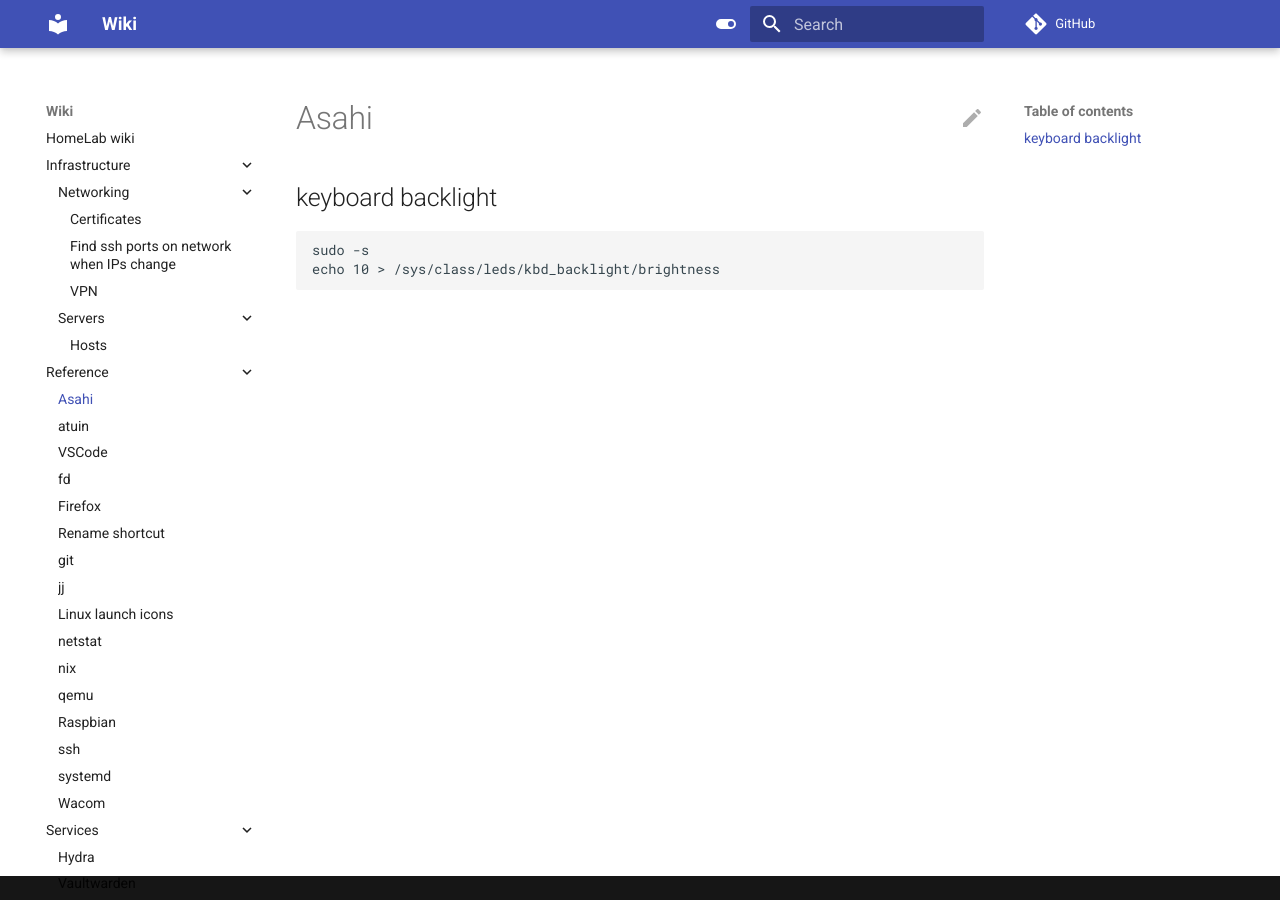
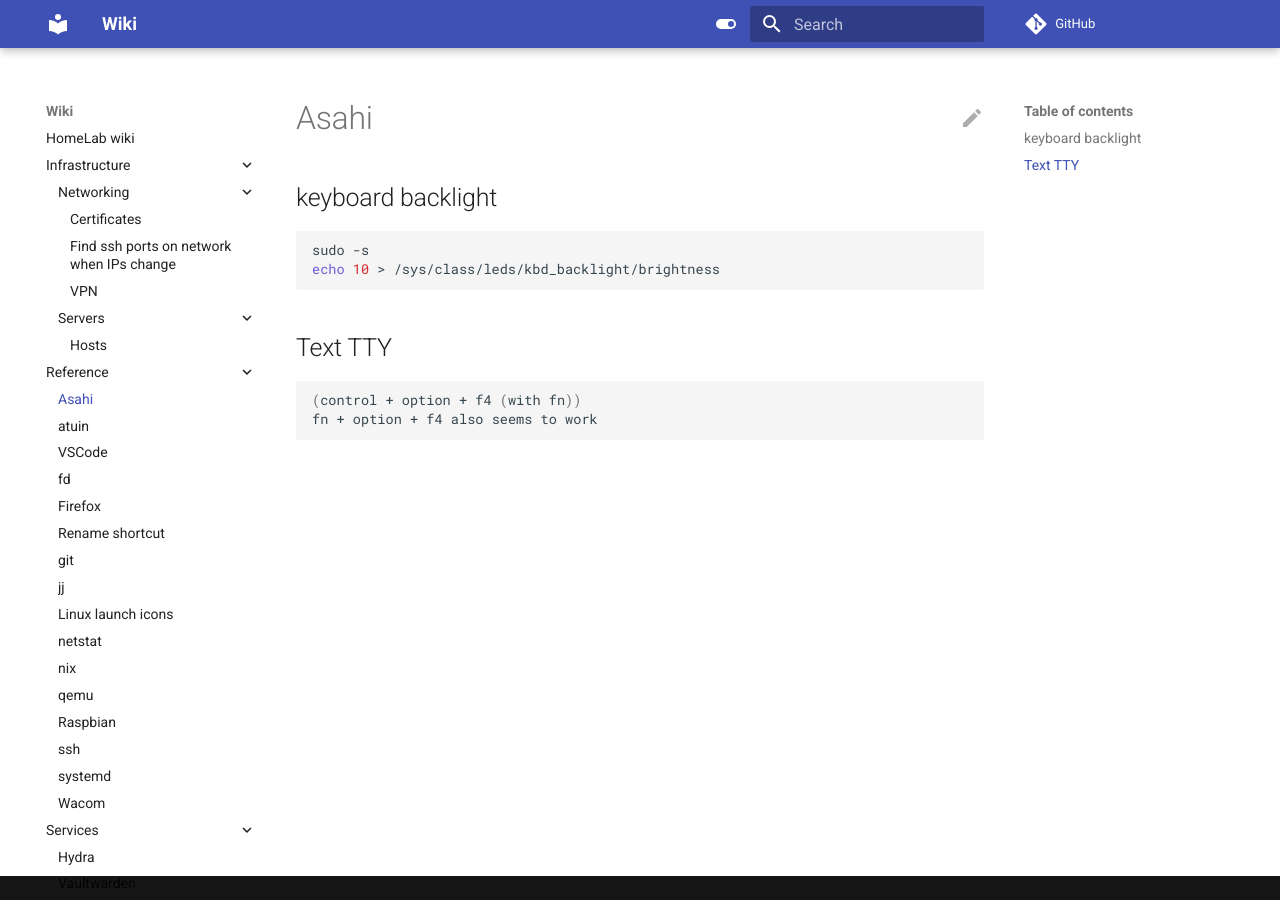
Before and after one commit to icecreammatt/wiki, an MkDocs documentation site: the page built from docs/reference/asahi.md, in a window 1280 px wide. Built offline with MkDocs 1.6.1 and Material for MkDocs 9.7.7, drawn with Linux system fonts in a browser that asks for light colours; comment, search, counter and statistics services are not loaded.

Commit message:
docs: add tty notes for asahi

````diff
--- a/docs/reference/asahi.md
+++ b/docs/reference/asahi.md
@@ -2,7 +2,14 @@
 
 ## keyboard backlight
 
-```
+```bash
 sudo -s
 echo 10 > /sys/class/leds/kbd_backlight/brightness
 ```
+
+## Text TTY
+
+```bash
+(control + option + f4 (with fn))
+fn + option + f4 also seems to work
+```
````
